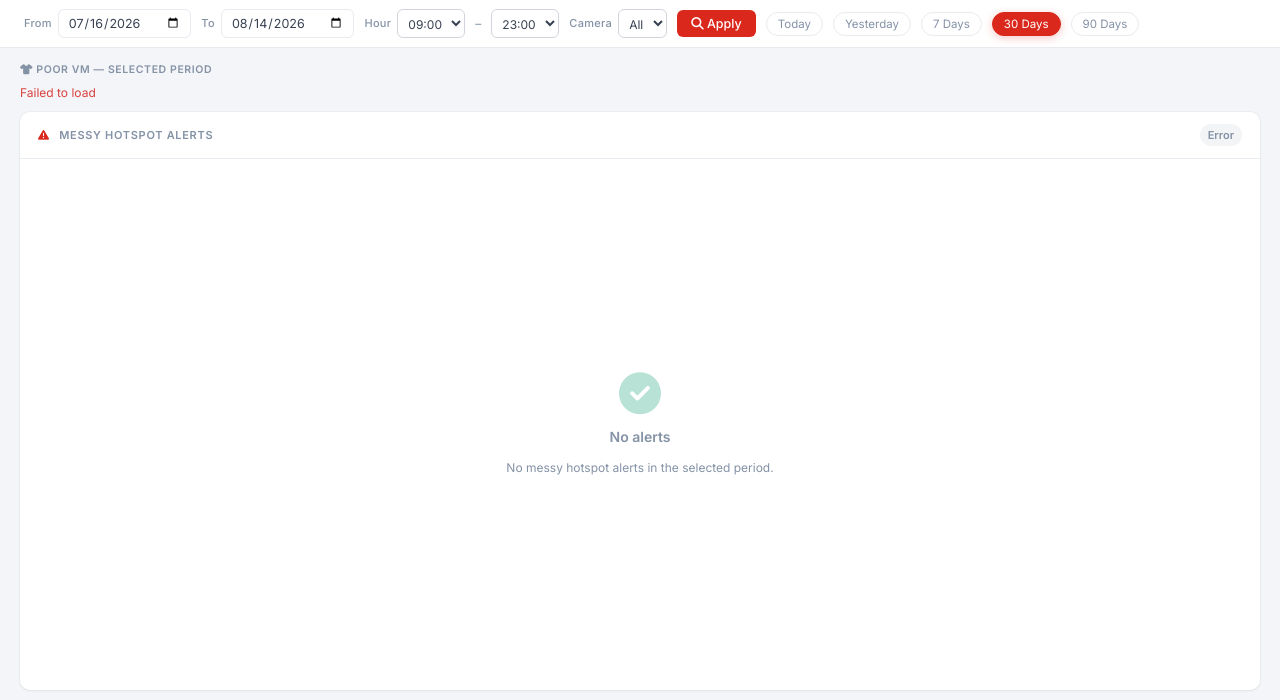
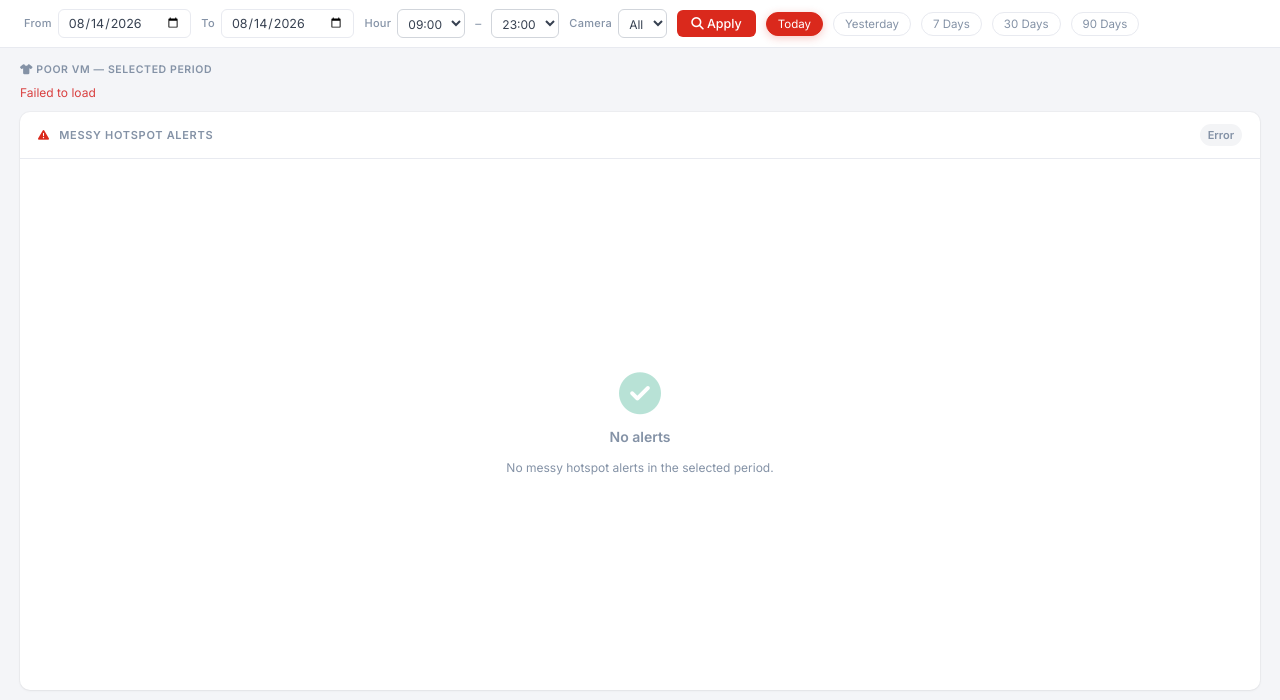
Before and after one commit to Tarsyer-Arun/Being-Human-Dashboard, a Flask app: page /poor-vm in a window 1280 px wide. Shown: the part 100-800 px from the top of the page. Run offline with Flask 3, Linux system fonts and the light colour scheme; the visitor is signed in with stand-in values (Sample User, id 1); data that the repository does not hold is empty; parts of the project's set-up code (start-up, migrations or seed data) failed here and were passed over.

Commit message:
ui changr

```diff
--- a/app/templates/poor_vm.html
+++ b/app/templates/poor_vm.html
@@ -24,10 +24,10 @@ Being Human Dashboard
     <option value="">All</option>
   </select>
   <button class="btn btn-primary" onclick="applyFilters()"><i class="fa-solid fa-magnifying-glass"></i> Apply</button>
-  <button class="quick-btn" onclick="setRange(0)">Today</button>
+  <button class="quick-btn active" id="btnToday" onclick="setRange(0)">Today</button>
   <button class="quick-btn" onclick="setYesterday()">Yesterday</button>
   <button class="quick-btn" onclick="setRange(6)">7 Days</button>
-  <button class="quick-btn active" id="btn30" onclick="setRange(29)">30 Days</button>
+  <button class="quick-btn" id="btn30" onclick="setRange(29)">30 Days</button>
   <button class="quick-btn" onclick="setRange(89)">90 Days</button>
 </div>
 
@@ -267,7 +267,7 @@ Being Human Dashboard
     }
     hf.value = 9;
     ht.value = 23;
-    document.getElementById('dateFrom').value = offsetDate(29);
+    document.getElementById('dateFrom').value = todayStr();
     document.getElementById('dateTo').value = todayStr();
     document.getElementById('cameraFilter').addEventListener('change', loadAll);
 
```
